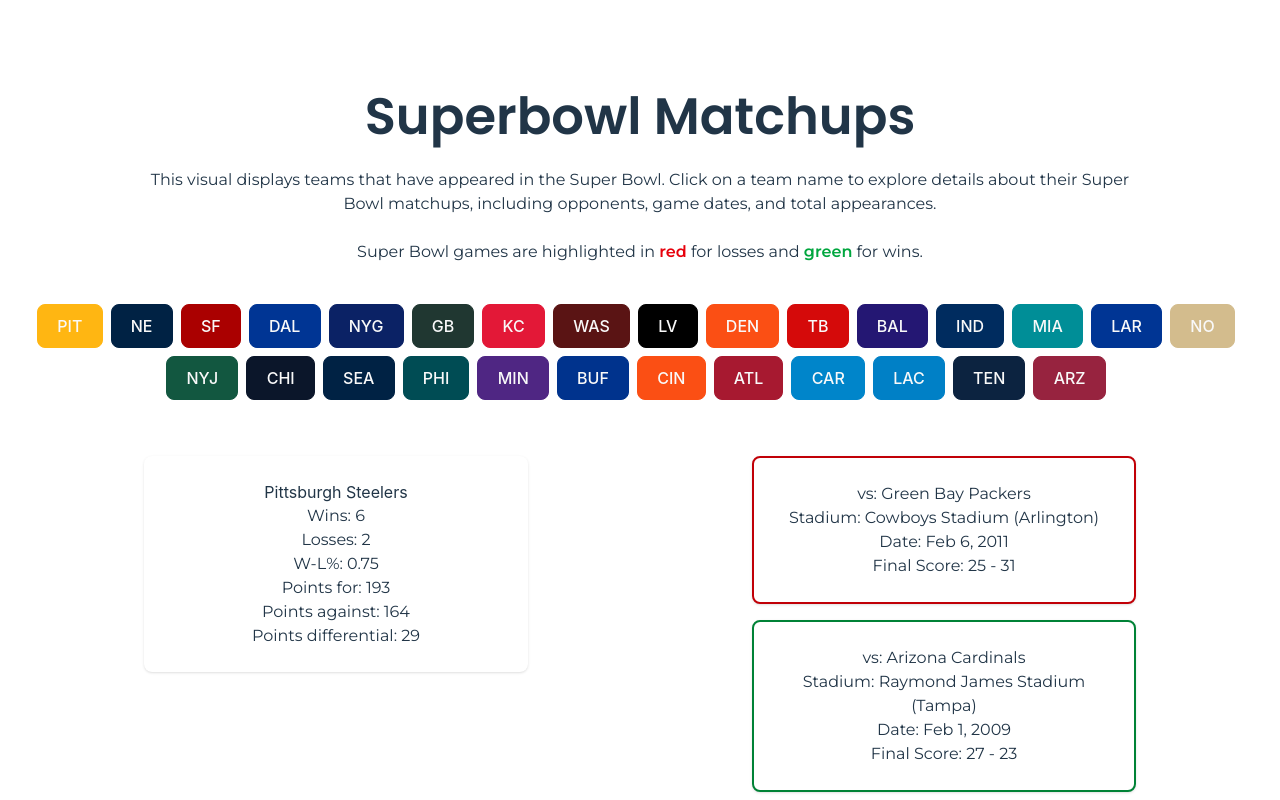
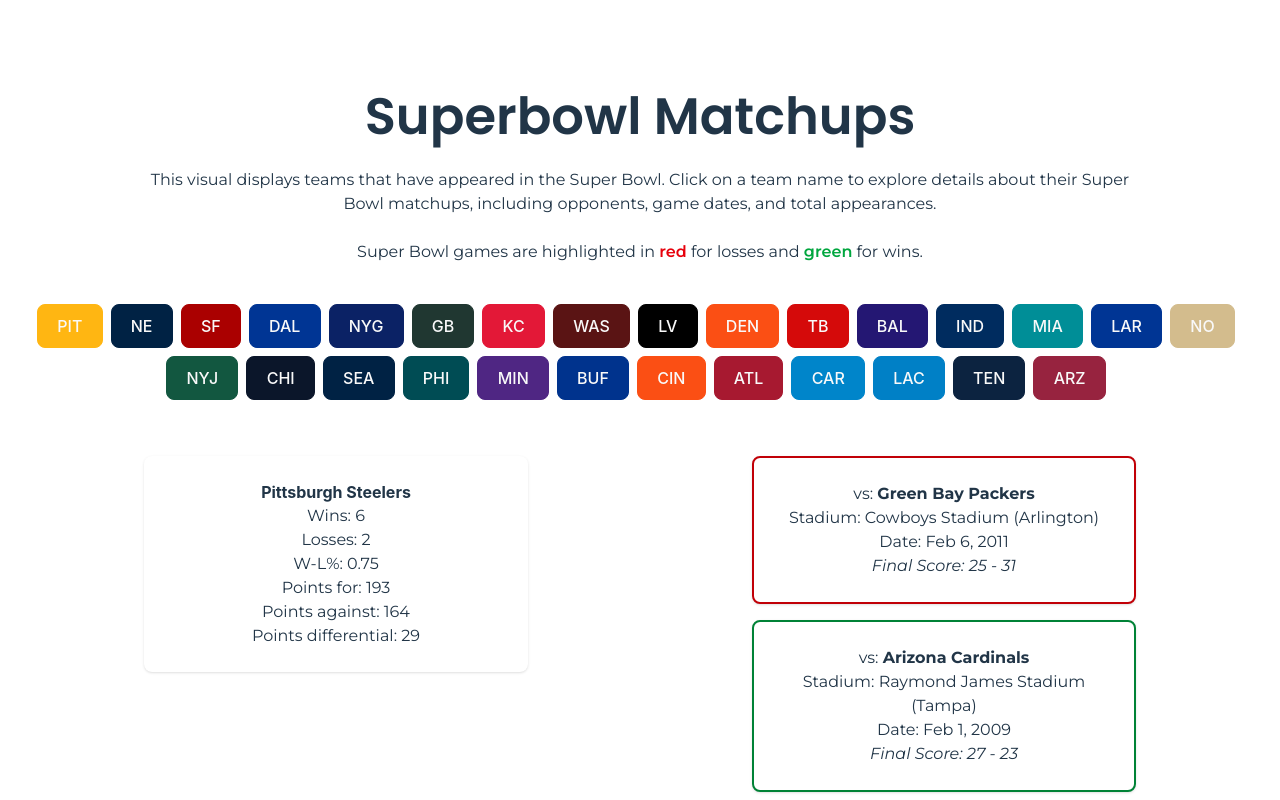
Before and after one commit to dmalary/sb_dashboard, a React (Vite) app: page / in a window 1280 px wide. Both pictures are taken after a click on the button "PIT". Shown: the top 800 px of the page. Built offline with nearby package versions, Linux system fonts and the light colour scheme.

Commit message:
fix: style tweaks

```diff
--- a/components/ActiveTeamCard.jsx
+++ b/components/ActiveTeamCard.jsx
@@ -13,7 +13,7 @@
   // console.log('teamInfo', teamInfo);
   return (
     <div className="block max-w-sm p-6 my-4 mx-auto bg-white rounded-lg shadow-sm dark:bg-white-800">
-      <h2>{teamInfo.Tm}</h2>
+      <h2><strong>{teamInfo.Tm}</strong></h2>
       <p>Wins: {teamInfo.W}</p>
       <p>Losses: {teamInfo.L}</p>
       <p>W-L%: {teamInfo["W-L%"]}</p>
--- a/components/VsTeamCard.jsx
+++ b/components/VsTeamCard.jsx
@@ -32,10 +32,10 @@
                 // className="block max-w-sm p-6 m-6 bg-white rounded-lg shadow-sm dark:bg-white-800"
                 className={`block max-w-sm p-6 my-4 mx-auto bg-white rounded-lg shadow-sm dark:bg-white-800 ${isWin ? 'border-2 border-green-700' : 'border-2 border-red-700'}`}
               >
-                <p>vs: {opponent}</p>
+                <p>vs: <strong>{opponent}</strong></p>
                 <p>Stadium: {game.Stadium} ({game.City})</p>
                 <p>Date: {game.Date}</p>
-                <p>Final Score: {teamScore} - {opponentScore}</p>
+                <p className="italic">Final Score: {teamScore} - {opponentScore}</p>
               </div>
             </div>
           );
```
